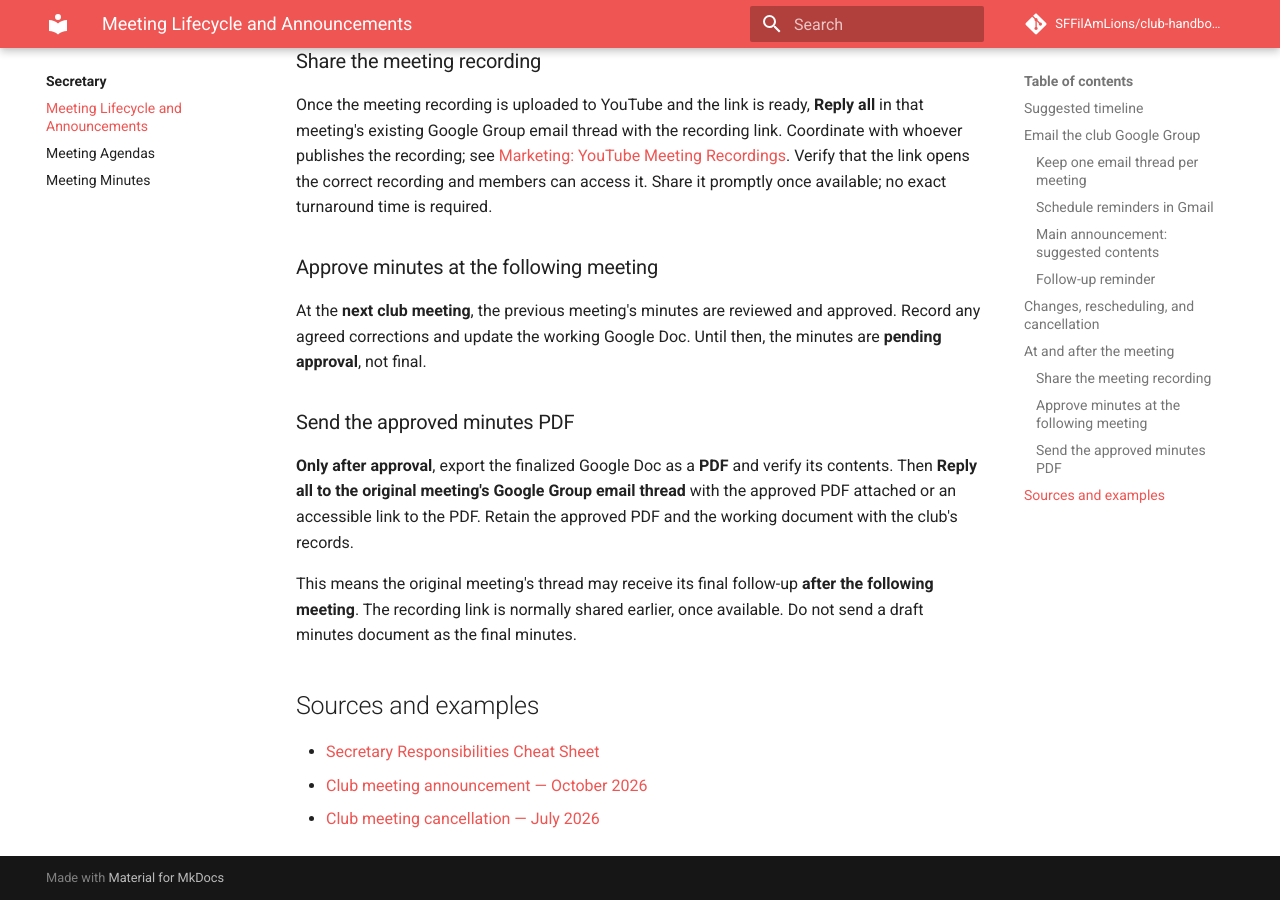
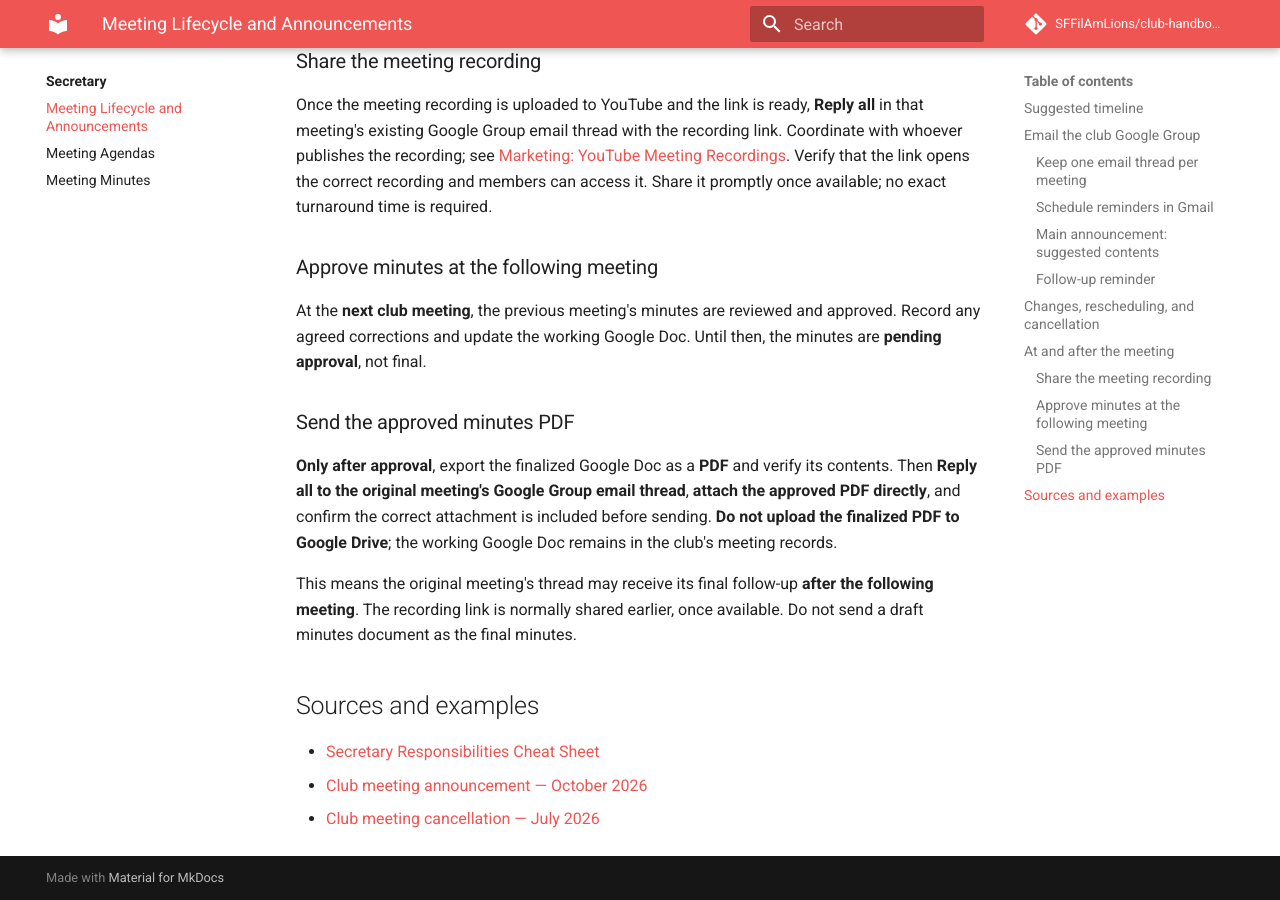
Before and after one commit to SFFilAmLions/club-handbook, an MkDocs documentation site: the page built from docs/secretary/meeting-lifecycle.md, in a window 1280 px wide and 900 px high, scrolled down 4170 px. Built offline with MkDocs 1.6.1 and Material for MkDocs 9.7.7, drawn with Linux system fonts in a browser that asks for light colours; comment, search, counter and statistics services are not loaded; some of the changed text lies outside the part shown.

Commit message:
docs(secretary): distribute approved minutes PDF as email attachment only

```diff
--- a/docs/secretary/meeting-lifecycle.md
+++ b/docs/secretary/meeting-lifecycle.md
@@ -15,7 +15,7 @@ The following is **guidance rather than a set of hard deadlines**. Adapt to meet
 | After the meeting, once available | Reply in the same meeting thread with the YouTube recording link. |
 | After the meeting | Convert the working agenda Google Doc into draft minutes for approval at the next meeting. |
 | At the following meeting | Review and approve the previous meeting's minutes, recording any corrections. |
-| After approval | Export the finalized minutes as a PDF and reply in the **original meeting's email thread** with the PDF. |
+| After approval | Export the finalized minutes as a PDF and **attach it** to a reply in the original meeting's email thread; do not upload the PDF to Google Drive. |
 
 ## Email the club Google Group
 
@@ -109,7 +109,7 @@ At the **next club meeting**, the previous meeting's minutes are reviewed and ap
 
 ### Send the approved minutes PDF
 
-**Only after approval**, export the finalized Google Doc as a **PDF** and verify its contents. Then **Reply all to the original meeting's Google Group email thread** with the approved PDF attached or an accessible link to the PDF. Retain the approved PDF and the working document with the club's records.
+**Only after approval**, export the finalized Google Doc as a **PDF** and verify its contents. Then **Reply all to the original meeting's Google Group email thread**, **attach the approved PDF directly**, and confirm the correct attachment is included before sending. **Do not upload the finalized PDF to Google Drive**; the working Google Doc remains in the club's meeting records.
 
 This means the original meeting's thread may receive its final follow-up **after the following meeting**. The recording link is normally shared earlier, once available. Do not send a draft minutes document as the final minutes.
 
```
